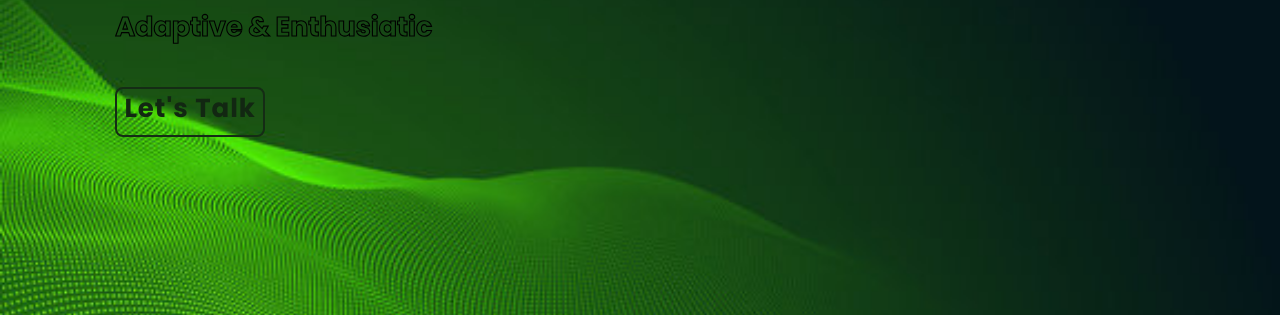
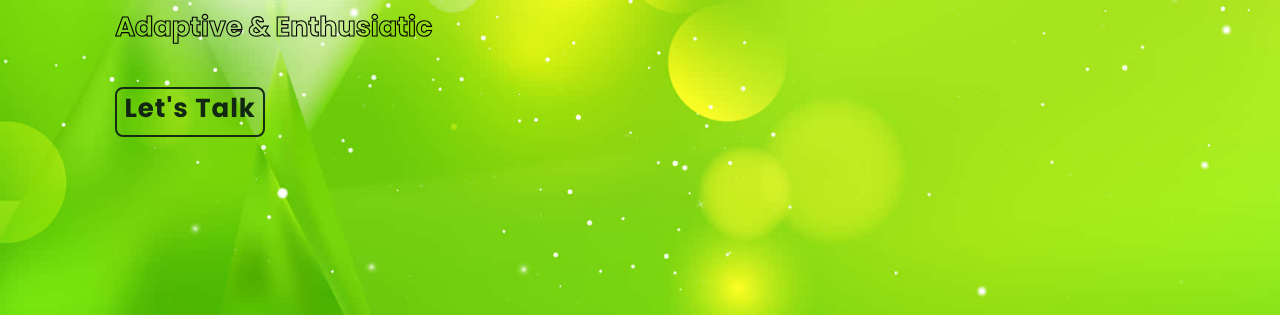
Before and after one commit to Coderofcoders70/lakshaya77.github.io, a plain HTML site: page index.html in a window 1280 px wide. Shown: the part 402-717 px from the top of the page. Drawn offline with nearby package versions, Linux system fonts and the light colour scheme.

Commit message:
Update style.css

```diff
--- a/style.css
+++ b/style.css
@@ -61,7 +61,7 @@ section{
 }
 .home{
      display: flex;
-     background: url('a.png') no-repeat;
+     background: url('b.png');
      background-size: cover;
      background-position: center;
      height: 10vh;
```
